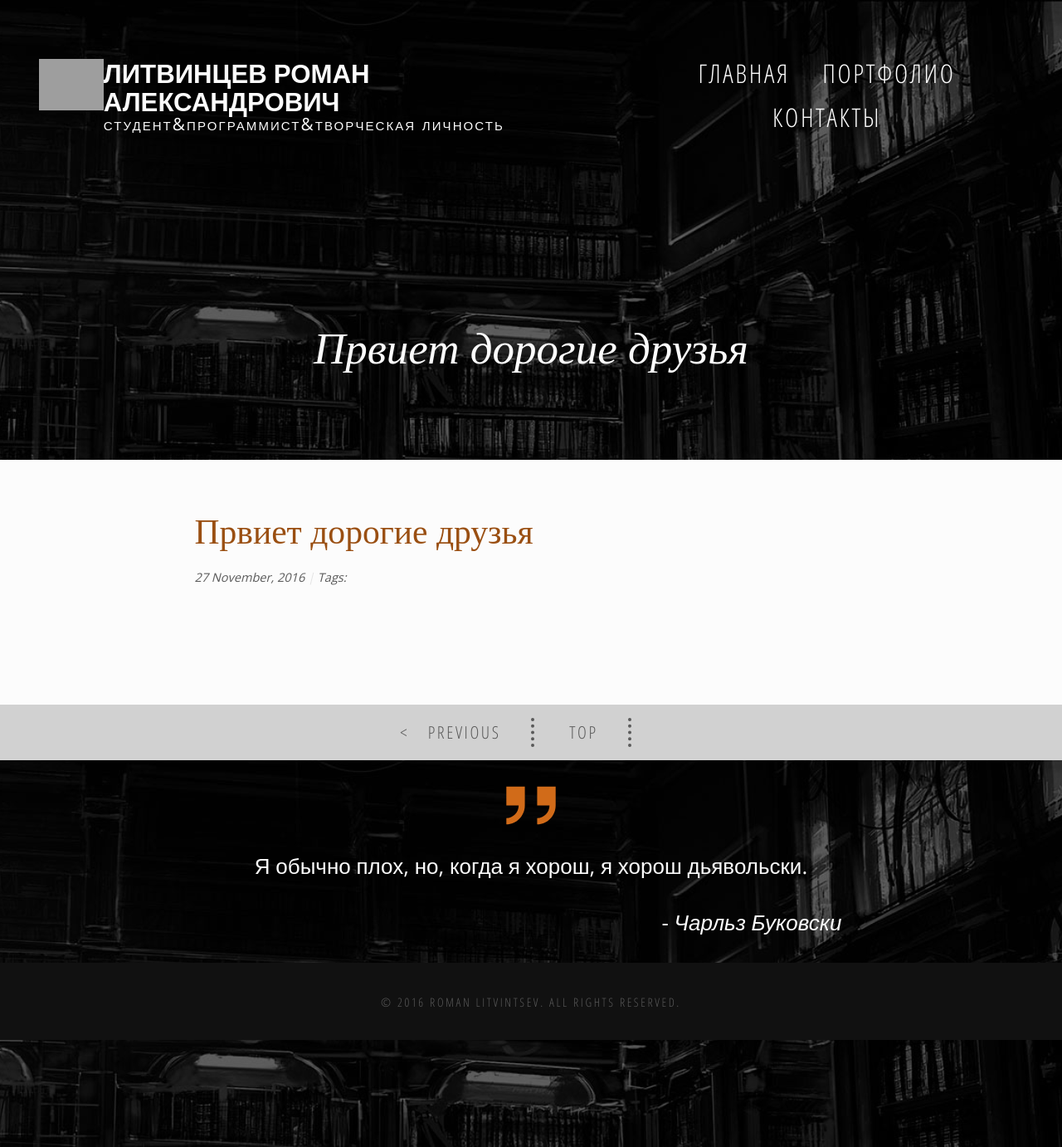
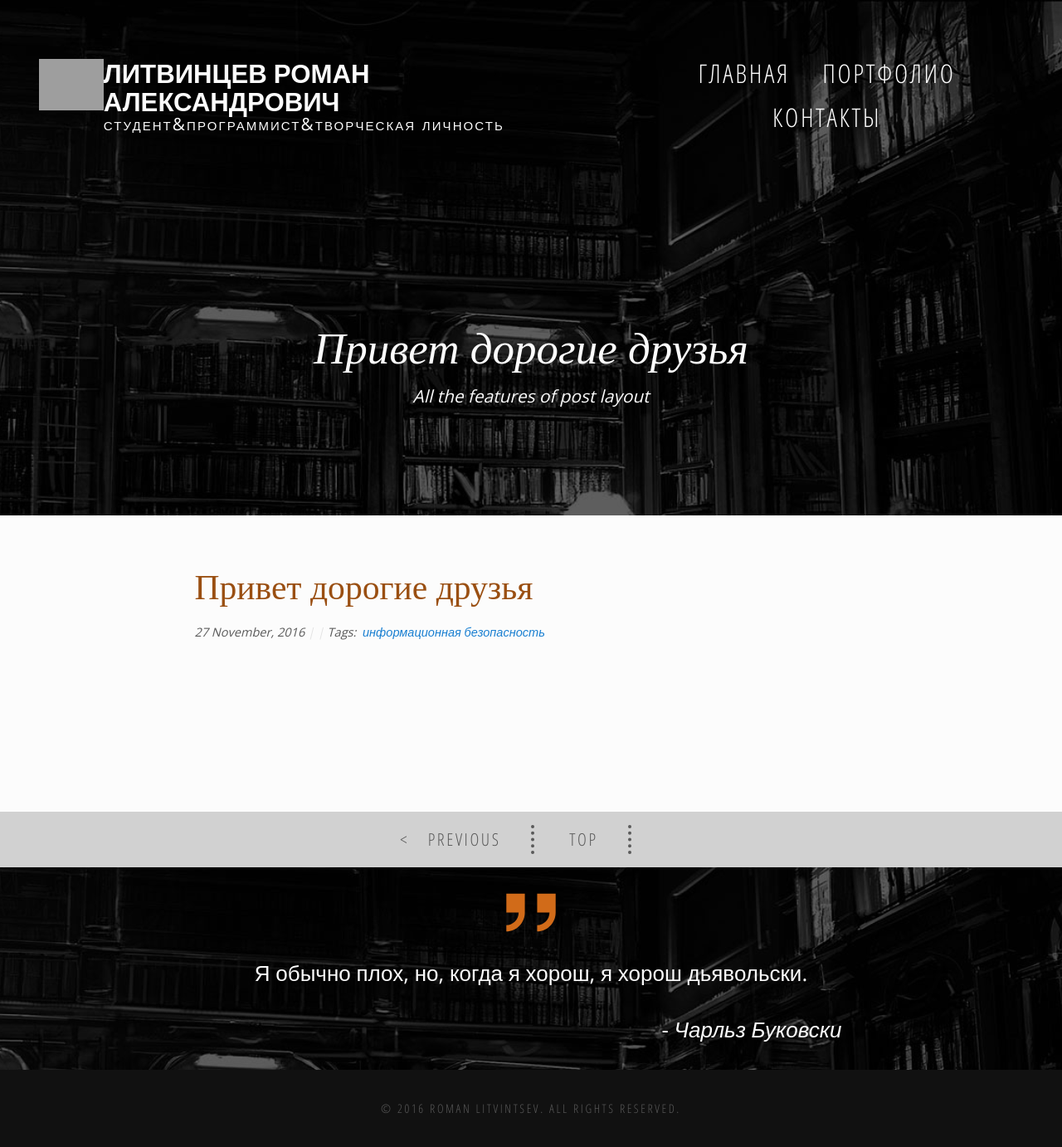
Before and after one commit to romariozbk/romariozbk.github.io, a Jekyll site: the page built from _posts/2016-11-27-првиет-дорогие-друзья.markdown, in a window 1280 px wide. Shown: the whole page at 83% size. Built offline with Jekyll 4.4.1, drawn with Linux system fonts in a browser that asks for light colours; some web fonts are replaced; comment, search, counter and statistics services are not loaded; grey boxes are pictures that could not be loaded.

Commit message:
новый пост

```diff
--- a/_posts/2016-11-27-првиет-дорогие-друзья.markdown
+++ b/_posts/2016-11-27-првиет-дорогие-друзья.markdown
@@ -1,4 +1,8 @@
 ---
-title: Првиет дорогие друзья
 layout: post
+title: Привет дорогие друзья
+comments: true
+description: All the features of post layout
+tags:
+    - информационная безопасность
 ---
```
